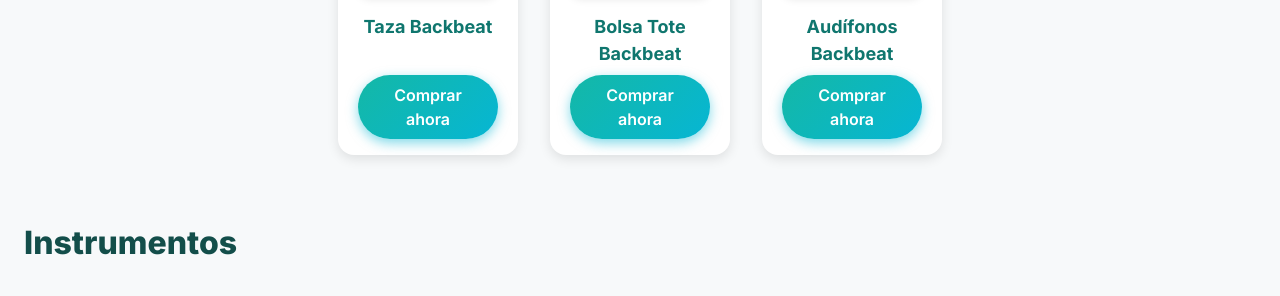
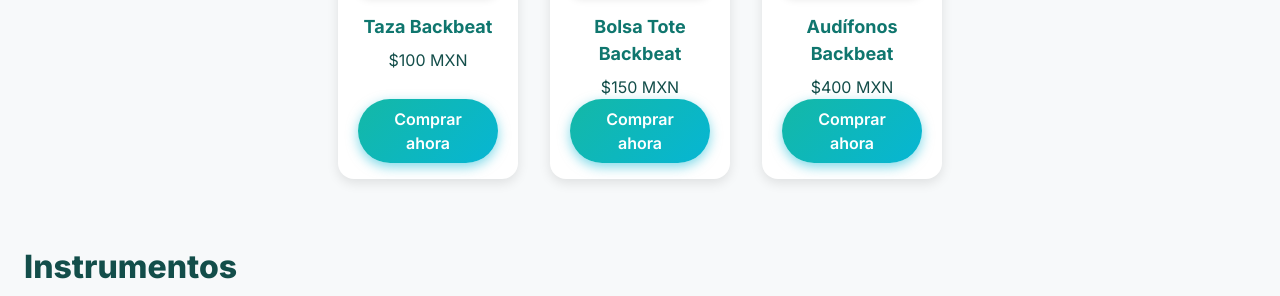
Before and after one commit to WockySln/BackbeatMusic.github.io, a plain HTML site: page index.html in a window 1280 px wide. Shown: the part 914-1210 px from the top of the page. Drawn offline with nearby package versions, Linux system fonts and the light colour scheme.

Commit message:
second commit

```diff
--- a/index.html
+++ b/index.html
@@ -57,7 +57,10 @@
       <img alt="Taza blanca con logo azul Backbeat" src="https://storage.googleapis.com/a1aa/image/2d2d5368-5fed-4e28-2e58-b48a9bbaaf08.jpg"/>
       <h3>
        Taza Backbeat
-      </h3>
+       </h3>
+       <p class="price">
+        $100 MXN
+       </p>
       <button aria-label="Comprar taza Backbeat" class="btn-primary" type="button">
        Comprar ahora
       </button>
@@ -66,7 +69,10 @@
       <img alt="Bolsa tote beige con logo azul Backbeat" src="https://storage.googleapis.com/a1aa/image/930564c4-9254-4508-b323-ea94b3fd1126.jpg"/>
       <h3>
        Bolsa Tote Backbeat
-      </h3>
+       </h3>
+       <p class="price">
+        $150 MXN
+       </p>
       <button aria-label="Comprar bolsa tote Backbeat" class="btn-primary" type="button">
        Comprar ahora
       </button>
@@ -75,7 +81,10 @@
       <img alt="Audífonos negros con logo azul Backbeat" src="https://storage.googleapis.com/a1aa/image/7e78925a-6a96-4876-40b1-dcbaf5b4373b.jpg"/>
       <h3>
        Audífonos Backbeat
-      </h3>
+       </h3>
+       <p class="price">
+        $400 MXN
+       </p>
       <button aria-label="Comprar audífonos Backbeat" class="btn-primary" type="button">
        Comprar ahora
       </button>
```
